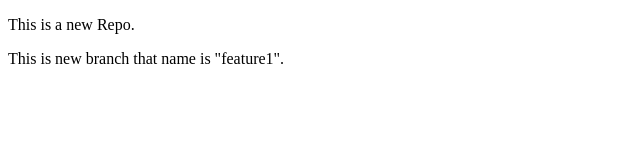
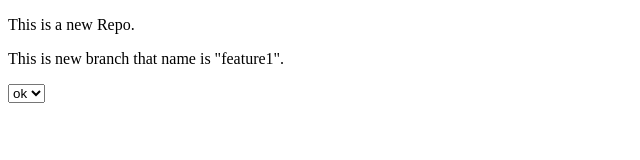
Before and after one commit to dev-aditya99/LocalRepo, a plain HTML site: page index.html in a window 1280 px wide. Shown: the full height of the page, 0-640 px from the left. Drawn offline with Linux system fonts and the light colour scheme.

Commit message:
Create an select tag to make an dropdown

```diff
--- a/index.html
+++ b/index.html
@@ -10,6 +10,9 @@
 <body>
     <p>This is a new Repo.</p>
     <p>This is new branch that name is "feature1".</p>
+    <select name="" id="">
+        <option value="">ok</option>
+    </select>
 </body>
 
 </html>
```
